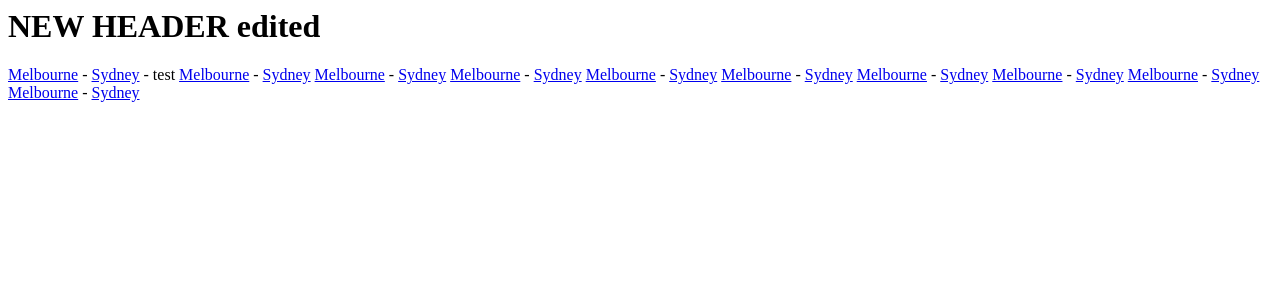
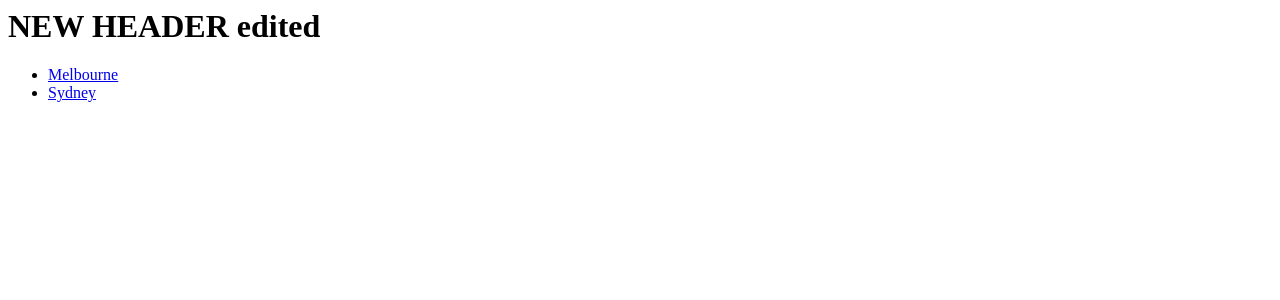
Before and after one commit to shonb/lunch_decidertron, a PHP site: page / in a window 1280 px wide. Shown: the top 300 px of the page. Run offline with PHP 8.4, Linux system fonts and the light colour scheme.

Commit message:
put the links in a list

```diff
--- a/index.php
+++ b/index.php
@@ -1,23 +1,5 @@
 <h1>NEW HEADER edited</h1>
-<a href="index_melb.php">Melbourne</a> - <a href="index_syd.php">Sydney</a> - <span>test</span>
-
-
-<a href="index_melb.php">Melbourne</a> - <a href="index_syd.php">Sydney</a>
-
-<a href="index_melb.php">Melbourne</a> - <a href="index_syd.php">Sydney</a>
-
-
-<a href="index_melb.php">Melbourne</a> - <a href="index_syd.php">Sydney</a>
-
-
-<a href="index_melb.php">Melbourne</a> - <a href="index_syd.php">Sydney</a>
-
-<a href="index_melb.php">Melbourne</a> - <a href="index_syd.php">Sydney</a>
-
-<a href="index_melb.php">Melbourne</a> - <a href="index_syd.php">Sydney</a>
-
-<a href="index_melb.php">Melbourne</a> - <a href="index_syd.php">Sydney</a>
-
-<a href="index_melb.php">Melbourne</a> - <a href="index_syd.php">Sydney</a>
-
-<a href="index_melb.php">Melbourne</a> - <a href="index_syd.php">Sydney</a>
+<ul>
+  <li><a href="index_melb.php">Melbourne</a></li>
+  <li><a href="index_syd.php">Sydney</a></li>
+</ul>
```
